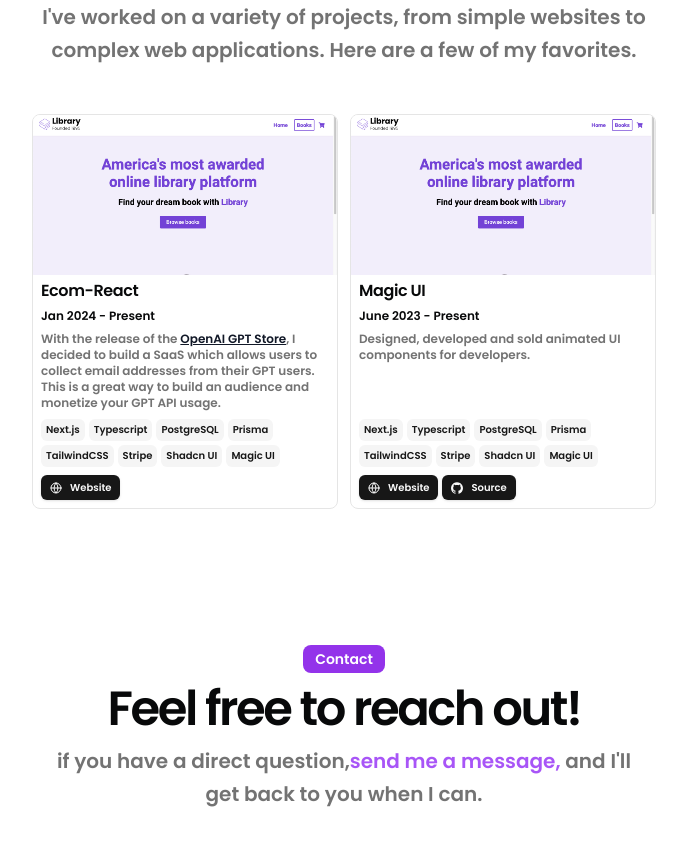
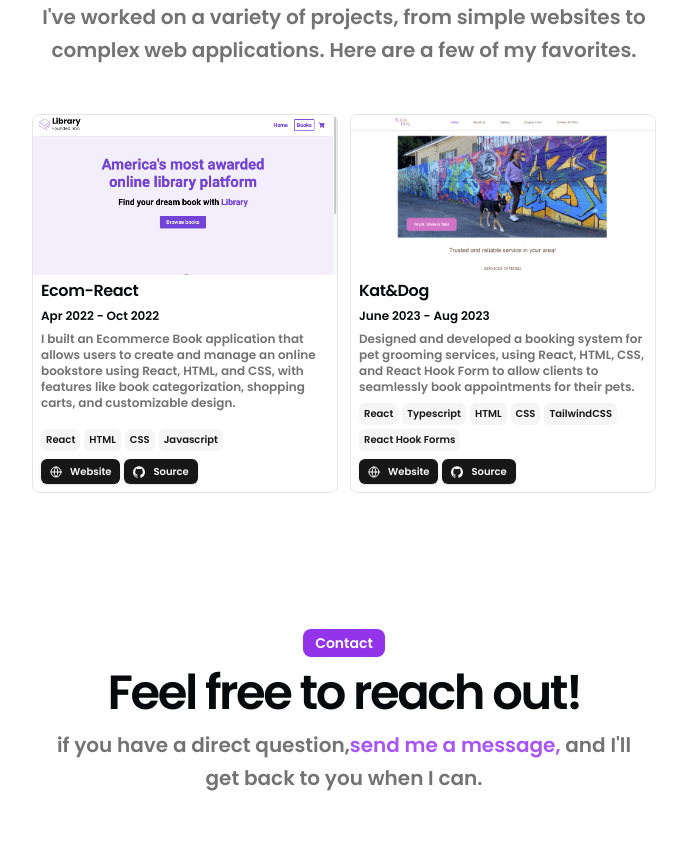
Before and after one commit to Mohtoto/portfolio2025, a Next.js app: page / in a window 1280 px wide. Shown: the part 1083-1928 px from the top of the page, without its empty margins (296-983 px from the left). Built offline with nearby package versions, Linux system fonts and the light colour scheme.

Commit message:
feat:added and fixed image links

```diff
--- a/src/app/page.tsx
+++ b/src/app/page.tsx
@@ -146,6 +146,7 @@ export default function Page() {
                   dates={project.dates}
                   tags={project.technologies}
                   video={project.video}
+                  image={project.image}
                   links={project.links}
                 />
               </BlurFade>
--- a/src/components/project-card.tsx
+++ b/src/components/project-card.tsx
@@ -20,7 +20,10 @@ interface Props {
   dates: string;
   tags: readonly string[];
   link?: string;
-  image?: string;
+  image?:{
+    src: any;
+    alt: any;
+  };
   video?: string;
   links?: readonly {
     icon: React.ReactNode;
@@ -32,9 +35,10 @@ interface Props {
 
 const images = [
 
-  // { src: kat, alt: "kat" },
-  { src: ecom, alt: "ecom" },
+  {src: kat ,alt: 'kat'},
+  {src: ecom , alt: 'ecom'},
 ]
+
 export function ProjectCard({
   title,
   href,
@@ -42,8 +46,8 @@ export function ProjectCard({
   dates,
   tags,
   link,
+  video,
   image,
-  video,
   links,
   className,
 }: Props) {
@@ -67,15 +71,16 @@ export function ProjectCard({
             className="pointer-events-none mx-auto h-40 w-full object-cover object-top" // needed because random black line at bottom of video
           />
         )}
-        {images.map(({ src, alt }) => (
+        {image && (
           <Image
-            src={src}
-            alt={alt}
+            key={image.alt}
+            src={image.src}
+            alt={image.alt}
             width={500}
             height={300}
             className="h-40 w-full overflow-hidden object-cover object-top hover:scale-105 transition-transform duration-300 ease-out"
           />
-        ))}
+        )}
       </Link>
       <CardHeader className="px-2">
         <div className="space-y-1">
--- a/src/components/resume-card.tsx
+++ b/src/components/resume-card.tsx
@@ -7,7 +7,7 @@ import { cn } from "@/lib/utils";
 import { motion } from "framer-motion";
 import { ChevronRightIcon } from "lucide-react";
 import Link from "next/link";
-import React from "react";
+import React, { useState } from "react";
 
 interface ResumeCardProps {
   logoUrl: string;
@@ -17,7 +17,7 @@ interface ResumeCardProps {
   href?: string;
   badges?: readonly string[];
   period: string;
-  description?: string;
+  description?: string[];
 }
 export const ResumeCard = ({
   logoUrl,
@@ -29,7 +29,7 @@ export const ResumeCard = ({
   period,
   description,
 }: ResumeCardProps) => {
-  const [isExpanded, setIsExpanded] = React.useState(false);
+  const [isExpanded, setIsExpanded] = useState(false);
 
   const handleClick = (e: React.MouseEvent<HTMLAnchorElement, MouseEvent>) => {
     if (description) {
@@ -98,9 +98,14 @@ export const ResumeCard = ({
                 duration: 0.7,
                 ease: [0.16, 1, 0.3, 1],
               }}
-              className="mt-2 space-y-4 text-xs sm:text-sm"
+              className="mt-2 space-y-1 text-xs sm:text-sm"
             >
-              {description}
+
+              {description.map((item) => (
+                <p className="md:text-sm ">
+                  {item}
+                </p>
+              ))}
             </motion.div>
           )}
         </div>
--- a/src/data/resume.tsx
+++ b/src/data/resume.tsx
@@ -1,6 +1,6 @@
 import { Icons } from "@/components/icons";
 import { HomeIcon, NotebookIcon } from "lucide-react";
-import kat from '../../public/kat.png'
+import kat from "../../public/kat.png";
 import ecom from "../../public/ecom.png";
 
 export const DATA = {
@@ -68,39 +68,20 @@ export const DATA = {
         "https://versent.com.au/wp-content/uploads/2021/03/versent-logo-fb.jpg",
       start: "January 2023",
       end: "current",
-      description: `
-        • Built new features for a Next.js application using TypeScript, TailwindCSS, NextUI, and Zustand for state management in a monorepo structure.
-        • Developed a pagination feature and implemented a large property UI module.
-        • Utilized SWR for efficient data fetching and caching.
-        • Tested user interactions with React Testing Library.
-        • Collaborated with the client in standups and meetings, using Confluence for documentation and Jira for ticket tracking.
-        `,
-
-      // [
-      //   `
-      // Project: Greenpages
-      // • Developed an internal application for employee bios using Next.js.
-      // • Integrated Slack and Confluence to streamline team communication and collaboration.
-      // • Refactored over 500 lines of repetitive code into readable, maintainable code blocks.
-      // • Actively participated in daily standups, ensuring progress alignment with project goals.
-      // `,
-      // ],
-      // [
-      //   `
-      // Project: CurBn
-      // • Migrated Mulesoft to AWS using Node.js, TypeScript, and AWS CDK.
-      // • Created APIs and structured error handling to improve flexibility and reliability in code.
-      // • Implemented unit testing with Jest, mocking API endpoints to ensure functionality.
-      // • Used Cypress and Postman for automated and manual testing of the application.
-      // • Played an active role in daily standups and retrospectives, facilitating communication across teams.
-      //   `,
-      // ],
-      // [
-      //   `
-      // Project: HBF
-      // • Developed 3 APIs using C# for the project, ensuring smooth backend functionality.
-      // `,
-      // ],
+      description: [
+        "• Built new features for a Next.js application using TypeScript, TailwindCSS, NextUI, and Zustand for state management in a monorepo structure.",
+        "• Developed a pagination feature and implemented a large property UI module.",
+        "• Utilized SWR for efficient data fetching and caching.",
+        "• Tested user interactions with React Testing Library.",
+        "• Collaborated with the client in standups and meetings, using Confluence for documentation and Jira for ticket tracking.",
+        "• Developed an internal application for employee bios using Next.js.",
+        "• Refactored over 500 lines of repetitive code into readable, maintainable code blocks.",
+        "• Migrated Mulesoft to AWS using Node.js, TypeScript, and AWS CDK.",
+        "• Created APIs and structured error handling to improve flexibility and reliability in code.",
+        "• Used Cypress and Postman for automated and manual testing of the application.",
+        "• Played an active role in daily standups and retrospectives, facilitating communication across teams.",
+        "• Developed 3 APIs using C# for the project, ensuring smooth backend functionality.",
+      ],
     },
     {
       company: "Frontend Simplified",
@@ -112,10 +93,11 @@ export const DATA = {
         "https://media.licdn.com/dms/image/v2/C560BAQGuzLomDSVnKw/company-logo_200_200/company-logo_200_200/0/1648018204916/frontend_simplified_logo?e=1735776000&v=beta&t=Dj3lHDuAB6-vRjI2GlkEM8QIkl9J2nxmtFIGIvkuk4Y",
       start: "April 2022",
       end: "January 2023",
-      description: `Delivered 5 professional websites using HTML5, CSS3 (+ SCSS, BEM), JavaScript and React best practices.
-        Improved website performance by compressing caching and lazy loading images and components.
-        Included SEO, responsive, multiplatform and hosting support, enabling their website to be used by any browser or device in the world.
-        `,
+      description: [
+        "• Delivered 5 professional websites using HTML5, CSS3 (+ SCSS, BEM), JavaScript, and React best practices.",
+        "• Improved website performance by compressing, caching, and lazy loading images and components.",
+        "• Included SEO, responsive, multiplatform, and hosting support, enabling the websites to be used by any browser or device worldwide.",
+      ],
       // {
       //   company: "Nvidia",F
       //   href: "https://nvidia.com/",
@@ -130,6 +112,7 @@ export const DATA = {
       // },
     },
   ],
+
   education: [
     {
       school: "DataCore Jam 2024 - Participant",
@@ -154,61 +137,59 @@ export const DATA = {
     {
       title: "Ecom-React",
       href: "https://github.com/Mohtoto/E-com-React",
-      dates: "Jan 2024 - Present",
-      active: true,
+      dates: "Apr 2022 - Oct 2022",
+      active: false,
       description:
-        "With the release of the [OpenAI GPT Store](https://openai.com/blog/introducing-the-gpt-store), I decided to build a SaaS which allows users to collect email addresses from their GPT users. This is a great way to build an audience and monetize your GPT API usage.",
+       "I built an Ecommerce Book application that allows users to create and manage an online bookstore using React, HTML, and CSS, with features like book categorization, shopping carts, and customizable design.",
       technologies: [
-        "Next.js",
-        "Typescript",
-        "PostgreSQL",
-        "Prisma",
-        "TailwindCSS",
-        "Stripe",
-        "Shadcn UI",
-        "Magic UI",
+        "React",
+        "HTML",
+        "CSS",
+        "Javascript",
       ],
       links: [
         {
           type: "Website",
-          href: "https://chatcollect.com",
+          href: "https://library-ecom.netlify.app/",
           icon: <Icons.globe className="size-3" />,
         },
+        {
+          type: "Source",
+          href: "https://github.com/Mohtoto/E-com-React",
+          icon: <Icons.github className="size-3" />,
+        },
       ],
-      image: {ecom},
-      video:
-        "",
+      image:{src: ecom ,alt: 'ecom'},
+      video: "",
     },
     {
-      title: "Magic UI",
-      href: "https://magicui.design",
-      dates: "June 2023 - Present",
-      active: true,
+      title: "Kat&Dog",
+      href: "https://katanddog.com.au",
+      dates: "June 2023 - Aug 2023",
+      active: false,
       description:
-        "Designed, developed and sold animated UI components for developers.",
+        "Designed and developed a booking system for pet grooming services, using React, HTML, CSS, and React Hook Form to allow clients to seamlessly book appointments for their pets.",
       technologies: [
-        "Next.js",
+        "React",
         "Typescript",
-        "PostgreSQL",
-        "Prisma",
+        "HTML",
+        "CSS",
         "TailwindCSS",
-        "Stripe",
-        "Shadcn UI",
-        "Magic UI",
+        "React Hook Forms",
       ],
       links: [
         {
           type: "Website",
-          href: "https://magicui.design",
+          href: "https://katanddog.com.au",
           icon: <Icons.globe className="size-3" />,
         },
         {
           type: "Source",
-          href: "https://github.com/magicuidesign/magicui",
+          href: "https://github.com/Mohtoto/kat-dog",
           icon: <Icons.github className="size-3" />,
         },
       ],
-      image: {kat},
+      image: { src: kat, alt: "kat" },
       video: "",
     },
   ],
@@ -225,4 +206,4 @@ export const DATA = {
       links: [],
     },
   ],
-} as const;
+}
```
Also changed, not shown: 1 other file (tests, documents, lock files or other folders).
